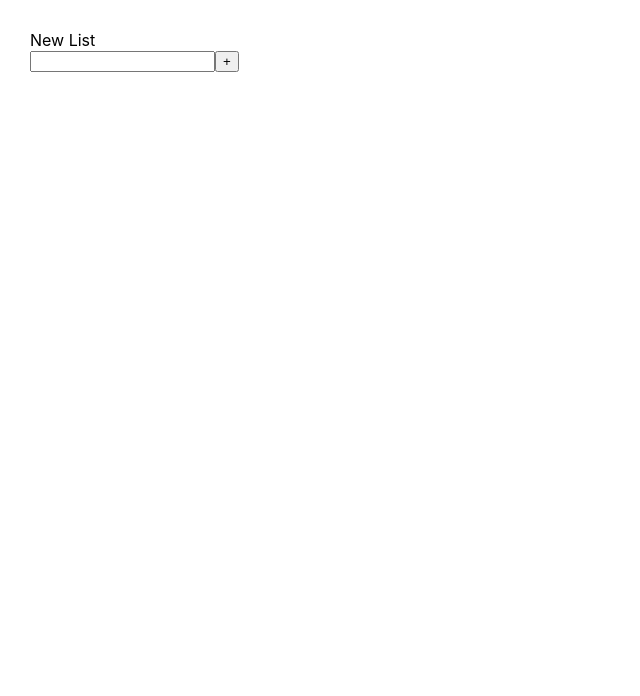
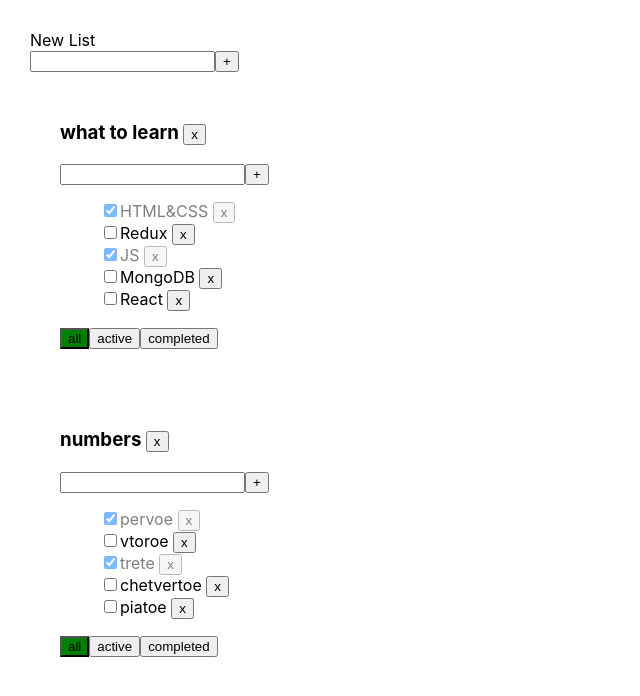
Before and after one commit to LuVuitton/1-todolist, a React (Create React App) app: page / in a window 1280 px wide. Shown: the top 696 px of the page, without its empty margins (0-640 px from the left). Built offline with nearby package versions, Linux system fonts and the light colour scheme.

Commit message:
added useMemo to FilterButton and tasks

```diff
--- a/src/components/App.tsx
+++ b/src/components/App.tsx
@@ -1,4 +1,4 @@
-import React, {useCallback} from 'react';
+import React, {useCallback, useMemo} from 'react';
 import '../styles/App.css';
 import {ToDoList} from "./ToDoList";
 import {InputAdd} from "./InputAdd";
@@ -18,7 +18,7 @@ import {v1} from "uuid";
 
 
 function App() {
-
+    console.log('App')
     const dispatch = useDispatch()
     let toDoLists = useSelector<rootStateType, ToDoListType[]>(state => state.lists)
     let tasks = useSelector<rootStateType, TasksType>(state => state.tasks)
@@ -53,13 +53,7 @@ function App() {
 
     const addEditedTask = useCallback((value: string, toDoListId: string, taskId: string) => dispatch(addEditedTaskAC(value, toDoListId, taskId)),[])
 
-
-return (
-        <div className="App">
-            <div>New List</div>
-            <InputAdd clickToAddTask={addList}/>
-            {
-                toDoLists.map((tl) => { //мапим массив со всеми тудулистами
+    const mappedLists = toDoLists.map((tl) => { //мапим массив со всеми тудулистами
 
                 let tasksForProps = tasks[tl.toDoListID];
 
@@ -69,7 +63,6 @@ return (
                 if (tl.filter === 'completed') {
                     tasksForProps = tasks[tl.toDoListID].filter((e) => e.checked)
                 }
-
 
                 return (
                     <ToDoList
@@ -89,8 +82,13 @@ return (
                     />
                 )
             })
-            }
 
+
+return (
+        <div className="App">
+            <div>New List</div>
+            <InputAdd clickToAddTask={addList}/>
+            {mappedLists}
         </div>
     );
 }
--- a/src/components/EditableSpan.tsx
+++ b/src/components/EditableSpan.tsx
@@ -7,7 +7,7 @@ type EditableSpanPropsType = {
 }
 
 export const EditableSpan = React.memo((props:EditableSpanPropsType) =>{
-
+    console.log('EditableSpan')
     const [spanState, setSpanState] = useState(true)
     const [newValue, setNewValue] = useState(props.value)
 
--- a/src/components/FilterButton.tsx
+++ b/src/components/FilterButton.tsx
@@ -3,10 +3,9 @@ import React from 'react';
 import {FilterButtonPropsType} from "../Types";
 
 
-
-export const FilterButton = (props:FilterButtonPropsType) => {
-
-    const onCLickHandler=()=> props.callback()
+export const FilterButton = React.memo((props: FilterButtonPropsType) => {
+    console.log('FilterButton')
+    const onCLickHandler = () => props.callback()
 
     return <button onClick={onCLickHandler} className={props.cssClass}> {props.title} </button>
-}
+})
--- a/src/components/InputAdd.tsx
+++ b/src/components/InputAdd.tsx
@@ -5,7 +5,7 @@ import {InputAddPropsType} from "../Types";
 
 
 export const InputAdd = React.memo( (props:InputAddPropsType) => {
-
+    console.log('InputAdd')
     const [inputValue, setInputValue] = useState('')
     const [error, setError] = useState<boolean>(false)
 
--- a/src/components/ToDoList.tsx
+++ b/src/components/ToDoList.tsx
@@ -1,4 +1,4 @@
-import React, {useCallback} from 'react';
+import React, {useCallback, useMemo} from 'react';
 import {InputAdd} from "./InputAdd";
 import {EditableSpan} from "./EditableSpan";
 import {ToDoListPropsType} from "../Types";
@@ -7,6 +7,7 @@ import {Task} from "./Task";
 
 
 export const ToDoList = React.memo((props: ToDoListPropsType) => {
+    console.log('ToDoList')
 
     const filterAll = () => props.changeFilter('all', props.toDoListID)
     const filterActive = () => props.changeFilter('active', props.toDoListID)
@@ -28,10 +29,17 @@ export const ToDoList = React.memo((props: ToDoListPropsType) => {
     }, [])
 
 ////////////tasksMAP
-    const tasksList = props.tasks.map((e) => {
+    // юзМемо, т.к. у нас 2 компоненты с тудулистом, каждый отрисовывает свои таски(2 разных мапа в двух разных тудулистах)
+    // пропсы в каждый тудулист приходят со своими тасками
+    // мы меняем стейт только для одного списка тасок из двух, например чек бокс
+    // после Апп опять прокидывает списки тасок по тудулистам и т.к. изменения проихошли только в одном списке, второй не мапится
+    // т.к. в редьюсере мы возвращаем поверхностную копию всех тасок,
+    // вложеные массивы не копируются и при сравнении юзМемо видит тот же массив(массив который не меняли), а на место старого мы вернули копию через метод
+    const tasksList = useMemo(()=>{
+        return props.tasks.map((e) => {
             const onChangeHandler = () => props.switchCheckbox(e.taskID, e.checked, props.toDoListID)
             const removeTaskHandler = (taskID: string) => props.removeTask(taskID, props.toDoListID)
-
+            console.log('task was mapped')
             return (
                 <Task
                     key={e.taskID}
@@ -44,10 +52,15 @@ export const ToDoList = React.memo((props: ToDoListPropsType) => {
                     removeTaskHandler={removeTaskHandler}
                 />)
         })
+    }, [props.tasks])
 /////////////tasksMAP done
 
 /////////////tasksButtonsMAP
-    const filterButtons = props.filterButtonsData.map((e) => {
+    //обернул в юзМемо, теперь этот МАР выполнится первый раз при первом ререндере ToDoList
+    // а следующий раз\ы только при изменении значения в зависимости(втором аргументе хука([props.filter]))
+    // если значение в зависимости не будет изменяться, то юзМемо вернут то что запомнил в первый раз
+    const filterButtons = useMemo(()=> {
+        return props.filterButtonsData.map((e) => {
             return <FilterButton
                 key={e.id}
                 filter={props.filter}
@@ -56,6 +69,7 @@ export const ToDoList = React.memo((props: ToDoListPropsType) => {
                 cssClass={props.filter === e.title ? 'filterButton' : ''}
             />
         })
+    }, [props.filter])
 /////////////tasksButtonsMAP done
 
     return (
--- a/src/redux/reducers/listReducers.ts
+++ b/src/redux/reducers/listReducers.ts
@@ -5,8 +5,8 @@ export const idToDoList1 = v1(); //значение свойства toDoListID
 export const idToDoList2 = v1(); //это не одна и таже строка, она просто совпадает по знаечению (НО ЭТО НЕ ТОЧНО)
 
 const initState: ToDoListType[] = [
-    // {toDoListID: idToDoList1, titleList: 'what to learn', filter: 'all'}, //тут без [] потому как переменная стоит не в ключе а в значении
-    // {toDoListID: idToDoList2, titleList: 'numbers', filter: 'all'}
+    {toDoListID: idToDoList1, titleList: 'what to learn', filter: 'all'}, //тут без [] потому как переменная стоит не в ключе а в значении
+    {toDoListID: idToDoList2, titleList: 'numbers', filter: 'all'}
 ]
 
 export const listReducer = (state: ToDoListType[] = initState, action: mainACListType): ToDoListType[] => {
--- a/src/redux/reducers/taskReduser.ts
+++ b/src/redux/reducers/taskReduser.ts
@@ -1,22 +1,23 @@
 import {v1} from "uuid";
 import {mainACTaskType, TasksType} from "../../Types";
+import {idToDoList1, idToDoList2} from "./listReducers";
 
 
 const initState: TasksType = {          // юзРедьюсер(юзали до редакса) принимает нужный редьюсер и начальное значение
-    // [idToDoList1]: [                             //походу если не обернуть он создвст отдельный ключ никак не связаный с переменной в которой вложена строка
-    //     {taskID: v1(), type: "checkbox", checked: true, taskValue: 'HTML&CSS',},
-    //     {taskID: v1(), type: "checkbox", checked: false, taskValue: 'Redux'},
-    //     {taskID: v1(), type: "checkbox", checked: true, taskValue: 'JS'},
-    //     {taskID: v1(), type: "checkbox", checked: false, taskValue: 'MongoDB'},
-    //     {taskID: v1(), type: "checkbox", checked: false, taskValue: 'React'},
-    // ],
-    // [idToDoList2]: [
-    //     {taskID: v1(), type: "checkbox", checked: true, taskValue: 'pervoe',},
-    //     {taskID: v1(), type: "checkbox", checked: false, taskValue: 'vtoroe'},
-    //     {taskID: v1(), type: "checkbox", checked: true, taskValue: 'trete'},
-    //     {taskID: v1(), type: "checkbox", checked: false, taskValue: 'chetvertoe'},
-    //     {taskID: v1(), type: "checkbox", checked: false, taskValue: 'piatoe'},
-    // ]
+    [idToDoList1]: [                             //походу если не обернуть он создвст отдельный ключ никак не связаный с переменной в которой вложена строка
+        {taskID: v1(), type: "checkbox", checked: true, taskValue: 'HTML&CSS',},
+        {taskID: v1(), type: "checkbox", checked: false, taskValue: 'Redux'},
+        {taskID: v1(), type: "checkbox", checked: true, taskValue: 'JS'},
+        {taskID: v1(), type: "checkbox", checked: false, taskValue: 'MongoDB'},
+        {taskID: v1(), type: "checkbox", checked: false, taskValue: 'React'},
+    ],
+    [idToDoList2]: [
+        {taskID: v1(), type: "checkbox", checked: true, taskValue: 'pervoe',},
+        {taskID: v1(), type: "checkbox", checked: false, taskValue: 'vtoroe'},
+        {taskID: v1(), type: "checkbox", checked: true, taskValue: 'trete'},
+        {taskID: v1(), type: "checkbox", checked: false, taskValue: 'chetvertoe'},
+        {taskID: v1(), type: "checkbox", checked: false, taskValue: 'piatoe'},
+    ]
 }
 
 
```
Also changed, not shown: src/components/Task.tsx (+2 -5 lines). Lines whose indentation alone changed are shown as unchanged.
